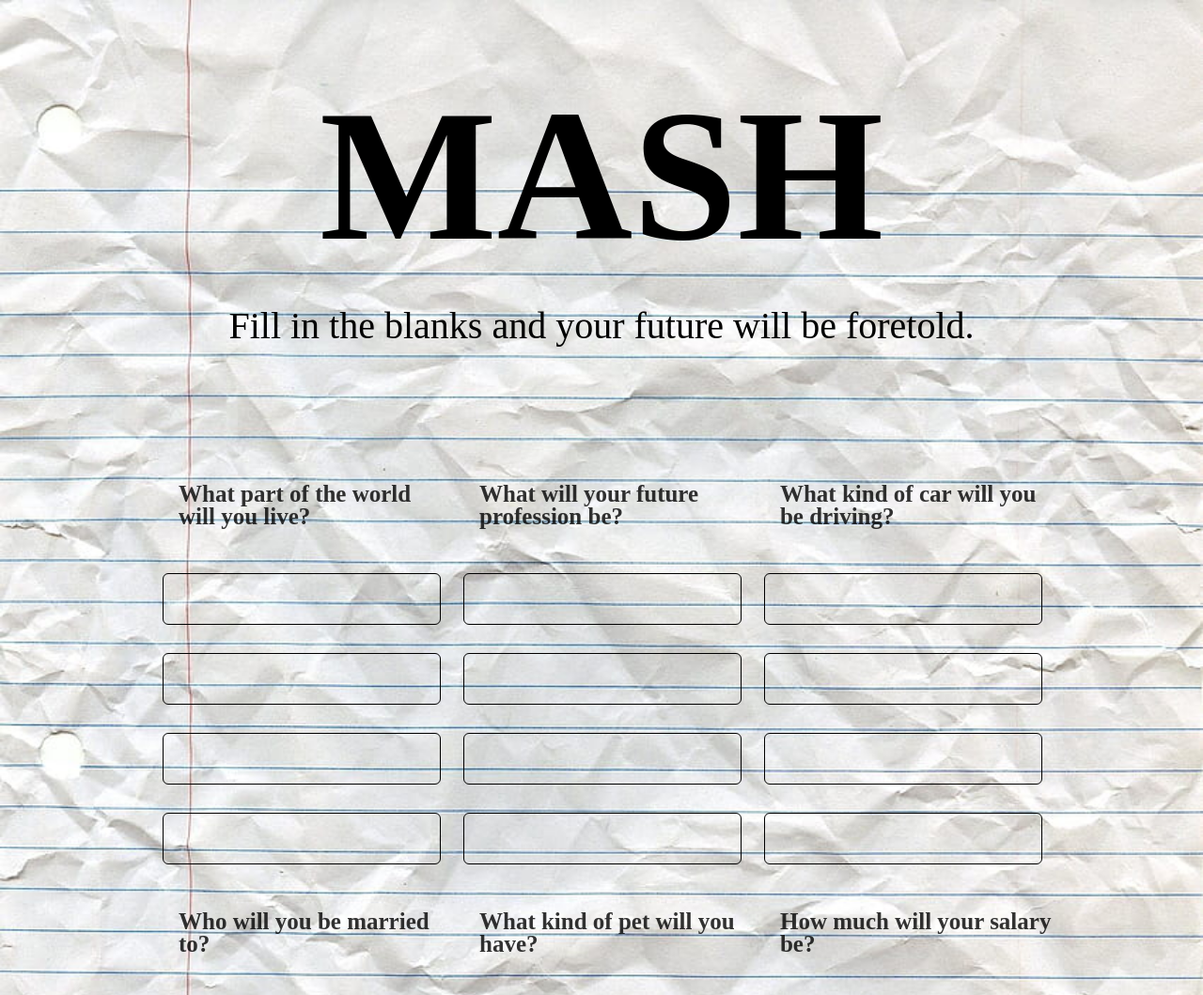
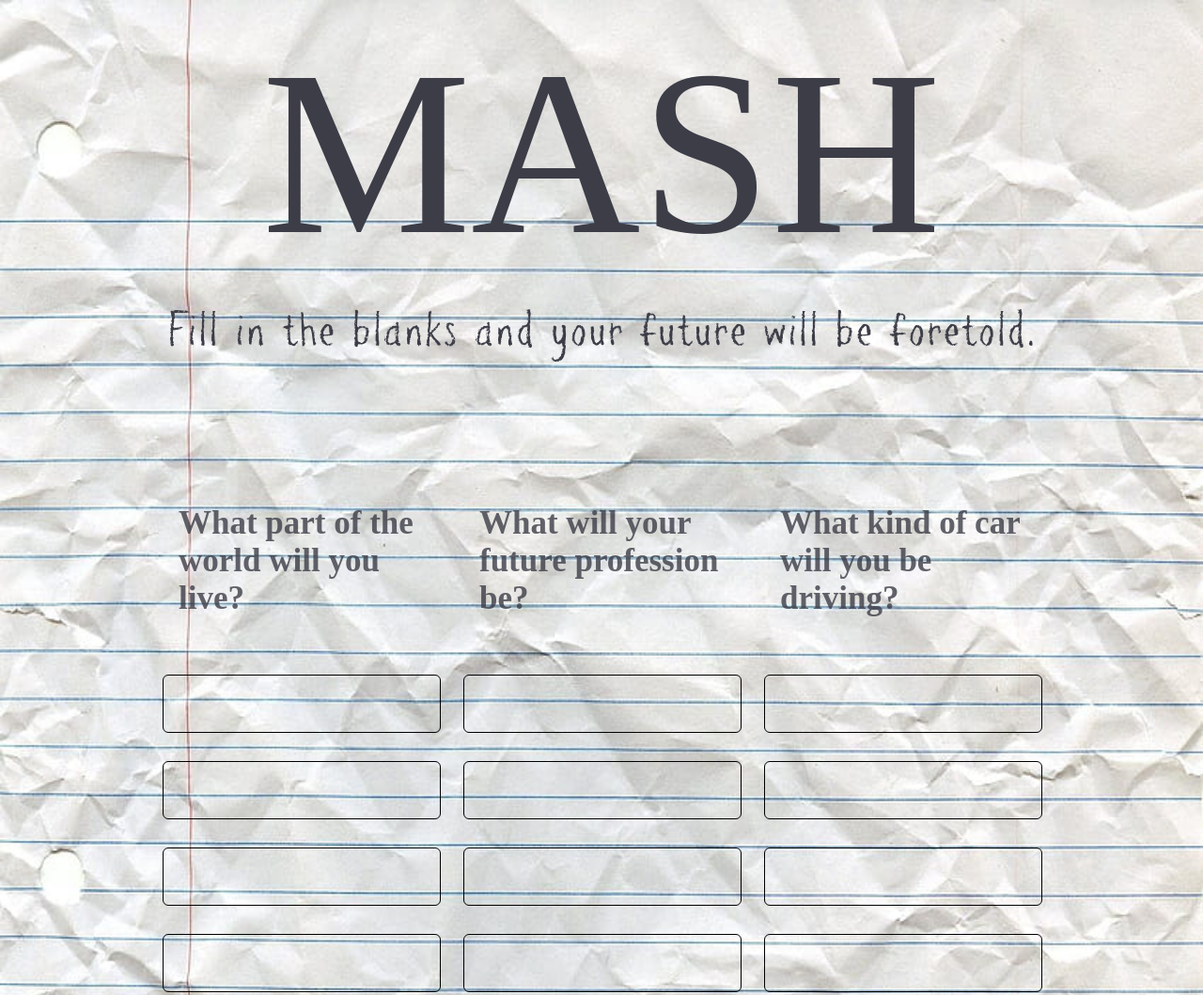
Before and after one commit to RachelCVerastique/MASH-Game, a plain HTML site: page index.html in a window 1280 px wide. Shown: the top 1059 px of the page at 94% size. Drawn offline with Linux system fonts and the light colour scheme.

Commit message:
trying font face rule

```diff
--- a/style.css
+++ b/style.css
@@ -4,7 +4,7 @@ body {
     background-repeat: no-repeat;
     background-size: 100% 100%;
     /*background: #713e94;*/
-    color: black;
+    color: rgb(60,61,71);
     /*font-family: Helvetica, Arial;*/
     /*font-size: 27px;*/
     /*font-weight: 300;*/
@@ -18,18 +18,21 @@ body {
 /* Heading Styles */
 h1 {
     font-family: "DK Cul De Sac";
-    font-size: 200px;
-    color: black;
+    font-size: 250px;
+    color: rgb(60,61,71);
     text-align: center;
+    font-weight: normal;
+   margin-top: 110px;
 }
 
 
 /* Game Directions */
 .description {
-    font-size: 40px;
-    font-family: "DK Keswick";
+    font-size: 50px;
+    font-family: "pencilpete";
     text-align: center;
     margin: 80px auto 40px;
+    color: rgb(60,61,71);
 }
 
 
@@ -38,15 +41,15 @@ h1 {
     background: transparent;
     border: none;
     /*border-radius: 6px;*/
-    color: black;
+    color: rgb(60,61,71);
     cursor: pointer;
     display: block;
-    font-size: 30px;
+    font-size: 50px;
     font-weight: bold;
     margin: 0 auto 60px;
     padding: 1em 2em;
     text-align: center;
-    font-family: "DK Keswick";
+    font-family: "pencilPete FONT";
 }
 
 .bucket {
@@ -73,14 +76,14 @@ h1 {
     border: 1px solid black;
     border-radius: 6px;
     background: transparent;
-    color: black;
-    font-size: 18px;
+    color: rgb(60,61,71);
+    font-size: 25px;
     margin: 15px 4%;
     outline: 0;
     padding: 16px 0;
     text-indent: 20px;
     width: 92%;
-    font-family: "DK Keswick";
+    font-family: "pencilPete FONT";
 }
 
 .choice-bucket label ~ input {
@@ -88,11 +91,11 @@ h1 {
 }
 
 .highlight {
-    line-height: 24px;
+    line-height: 40px;
     margin-left: 30px;
     opacity: .8;
-    font-family: "DK Keswick";
-    font-size: 25px;
+    font-family: "pencilPete FONT";
+    font-size: 35px;
 }
 
 
@@ -100,11 +103,11 @@ h1 {
 /* Answer Div */
 #answers {
     margin: 60px 0;
-    background: #fff;
+    /*background: #fff;*/
     border-radius: 6px;
-    color: black;
-    font-family: "DK Keswick";
-    font-size: 25px;
+    color: rgb(60,61,71);
+    font-family: "pencilPete FONT";
+    font-size: 35px;
     transition: 1s linear;
 }
 
@@ -128,3 +131,9 @@ h1 {
     opacity: 1;
     height: 100%;
 }
+
+/*fonts*/
+@font-face {
+    font-family: "pencilpete";
+    src: url('fonts/PencilpeteFont-2eE3.ttf');
+}
```
Also changed, not shown: fonts/DkCulDeSac-XRJ2.ttf (deleted), fonts/Dkkeswick-A936.otf (deleted), fonts/KgTenThousandReasons-R1ll.ttf (added), fonts/KgTenThousandReasonsAlt-BOrl.ttf (added), fonts/PencilpeteFont-2eE3.ttf (added), fonts/Pencilpetefont-844B.otf (added).
